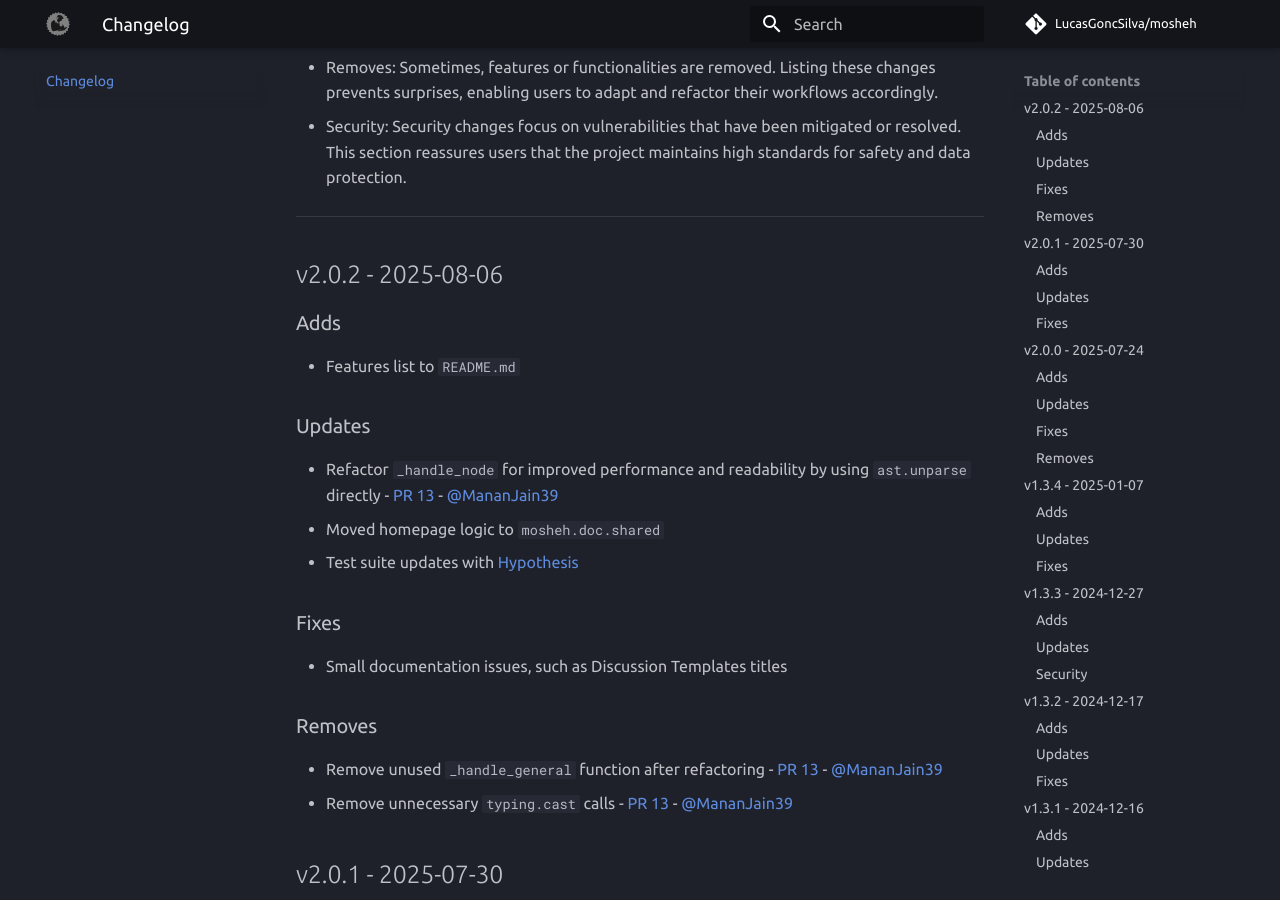
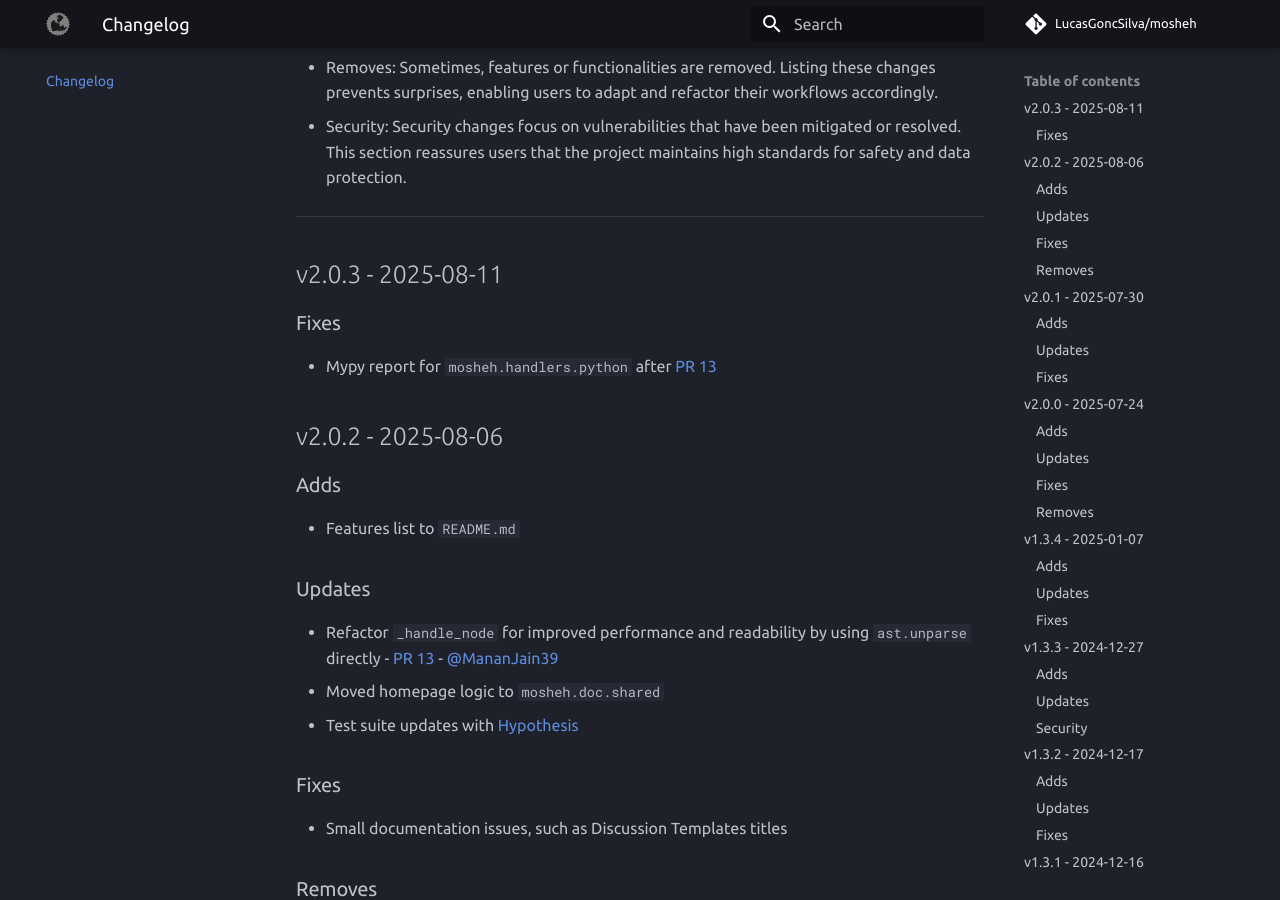
Before and after one commit to LucasGoncSilva/mosheh, an MkDocs documentation site: the page built from documentation/docs/changelog.md, in a window 1280 px wide and 900 px high, scrolled down 867 px. Built offline with MkDocs 1.6.1 and Material for MkDocs 9.7.7, drawn with Linux system fonts in a browser that asks for light colours; comment, search, counter and statistics services are not loaded.

Commit message:
deploy: PyPI v2.0.3 (#27)
* fix: Set correct return for _handle_node

* ci: Create workflow for linter

* deploy: v2.0.3

```diff
--- a/documentation/docs/changelog.md
+++ b/documentation/docs/changelog.md
@@ -45,6 +45,12 @@ Key Components of a Changelog:
 
 -->
 
+## v2.0.3 - 2025-08-11
+
+### Fixes
+
+- Mypy report for `mosheh.handlers.python` after [PR 13](https://github.com/LucasGoncSilva/mosheh/pull/13)
+
 ## v2.0.2 - 2025-08-06
 
 ### Adds
@@ -67,6 +73,7 @@ Key Components of a Changelog:
 - Remove unnecessary `typing.cast` calls - [PR 13](https://github.com/LucasGoncSilva/mosheh/pull/13) - [@MananJain39](https://github.com/MananJain39)
 
 ## v2.0.1 - 2025-07-30
+
 ### Adds
 
 - `.github/DISCUSSION_TEMPLATE` files for discussion templates: "Questions", "Showcases" and "Ideas to Features"
--- a/pyproject.toml
+++ b/pyproject.toml
@@ -13,7 +13,7 @@ keywords = [
     "automation",
     "generation",
 ]
-version = "2.0.2"
+version = "2.0.3"
 requires-python = ">=3.12"
 dependencies = [
     "mkdocs>=1.6.1",
```
Also changed, not shown: documentation/docs/index.md (+10 -10 lines), .github/CHANGELOG.md, .github/README.md, 4 other files.
